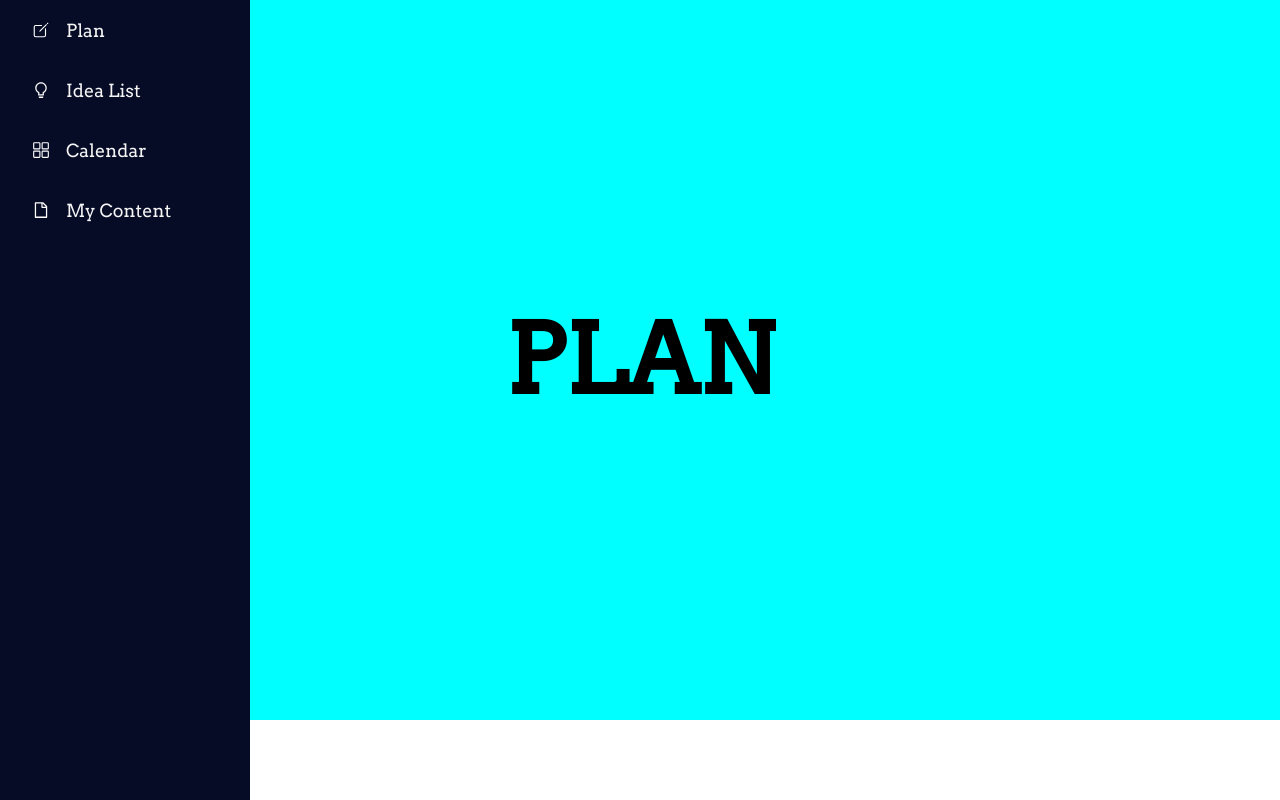
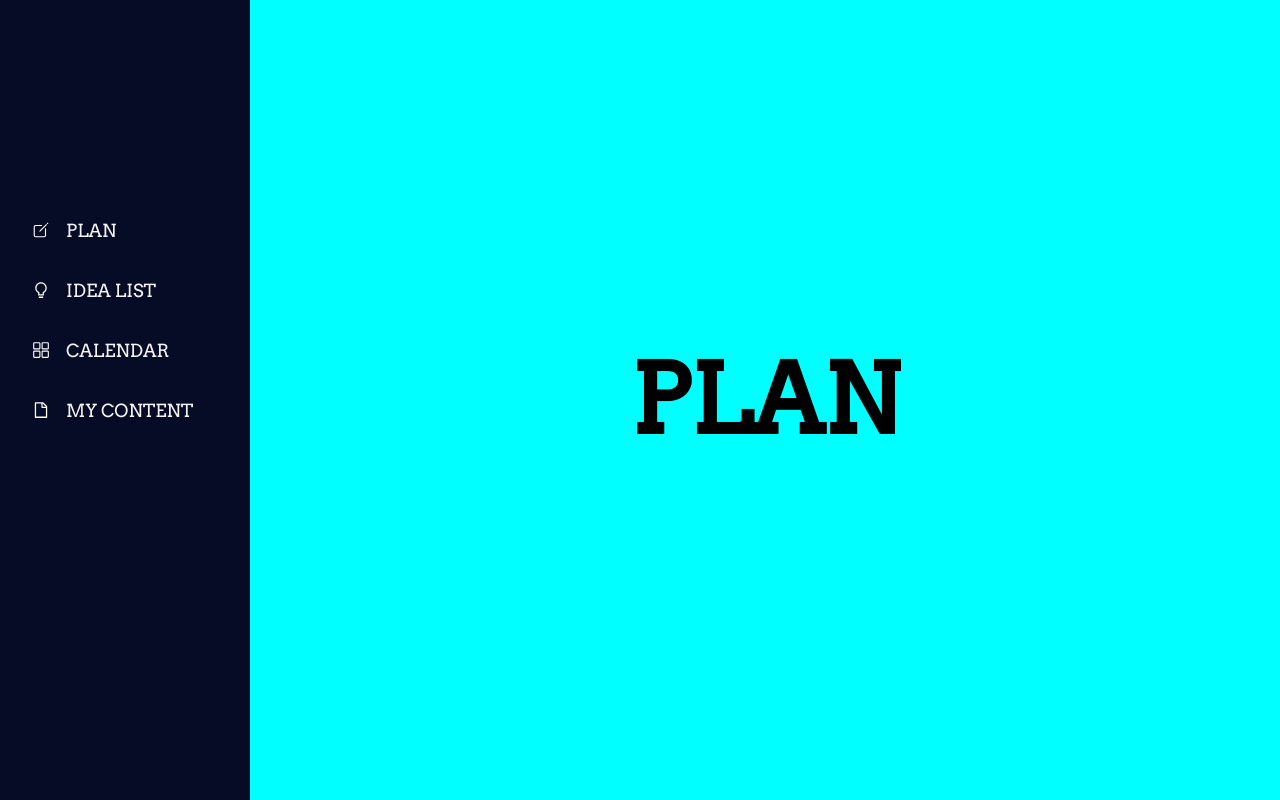
Before and after one commit to jaykomarraju/ontecha, a React (Create React App) app in the folder ontecha/: page / in a window 1280 px wide. Built offline with nearby package versions, Linux system fonts and the light colour scheme.

Commit message:
oct 1 commit 2

```diff
--- a/ontecha/src/App.css
+++ b/ontecha/src/App.css
@@ -9,8 +9,8 @@
 
 .calendar, .idealist, .mycontent, .plan{
   display: flex;
-  height: 90vh;
-  left: 250px;
+  height: 100vh;
+  margin-left: 250px;
   align-items: center;
   justify-content: center;
   font-size: 3rem;
--- a/ontecha/src/components/Navbar.css
+++ b/ontecha/src/components/Navbar.css
@@ -54,6 +54,7 @@
 
 .nav-menu-items {
     width: 100%;
+    margin-top: 25vh;
 }
 
 .navbar-toggle{
--- a/ontecha/src/components/Navbar.js
+++ b/ontecha/src/components/Navbar.js
@@ -17,6 +17,7 @@ function Navbar() {
         <>
             <IconContext.Provider value={{color: '#fff'}}>
             <nav className={sidebar ? 'nav-menu active' : 'nav-menu'}>
+
                 <ul className="nav-menu-items">
                     {SidebarData.map((item, index) => {
                         return (
--- a/ontecha/src/components/SidebarData.js
+++ b/ontecha/src/components/SidebarData.js
@@ -7,25 +7,25 @@ import * as IoIcons5 from 'react-icons/io5';
 
 export const SidebarData = [
     {
-        title: 'Plan',
+        title: 'PLAN',
         path: '/',
         icon: <IoIcons5.IoCreateOutline />,
         className: 'nav-text'
     },
     {
-        title: 'Idea List',
+        title: 'IDEA LIST',
         path: '/idealist',
         icon: <AiIcons.AiOutlineBulb />,
         className: 'nav-text'
     },
     {
-        title: 'Calendar',
+        title: 'CALENDAR',
         path: '/calendar',
         icon: <IoIcons5.IoGridOutline />,
         className: 'nav-text'
     },
     {
-        title: 'My Content',
+        title: 'MY CONTENT',
         path: '/mycontent',
         icon: <AiIcons.AiOutlineFile />,
         className: 'nav-text'
```
